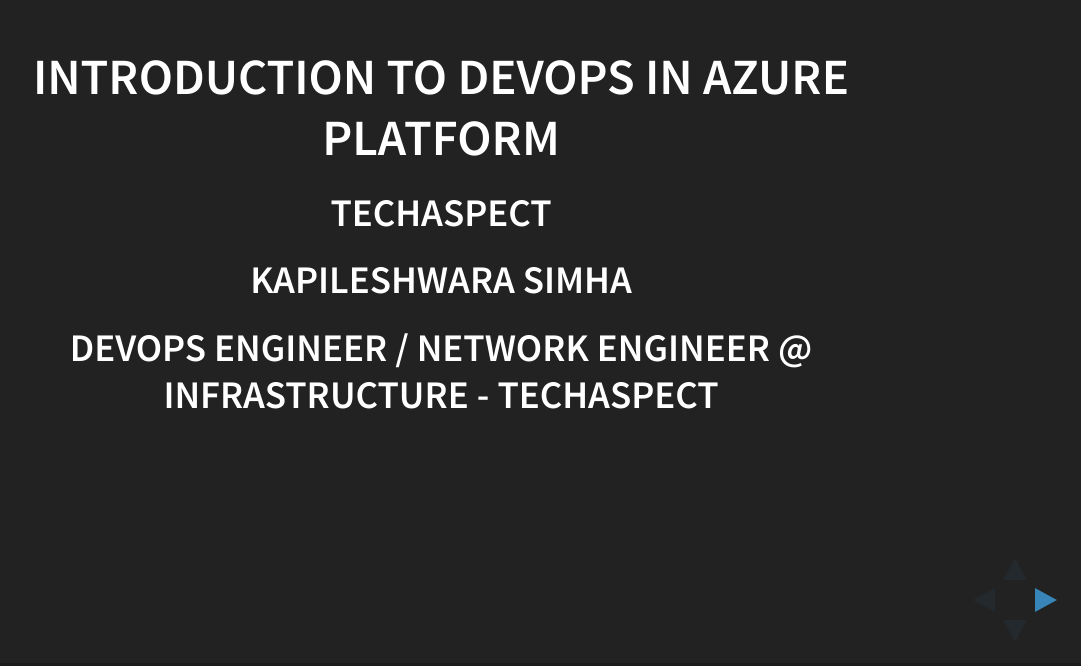
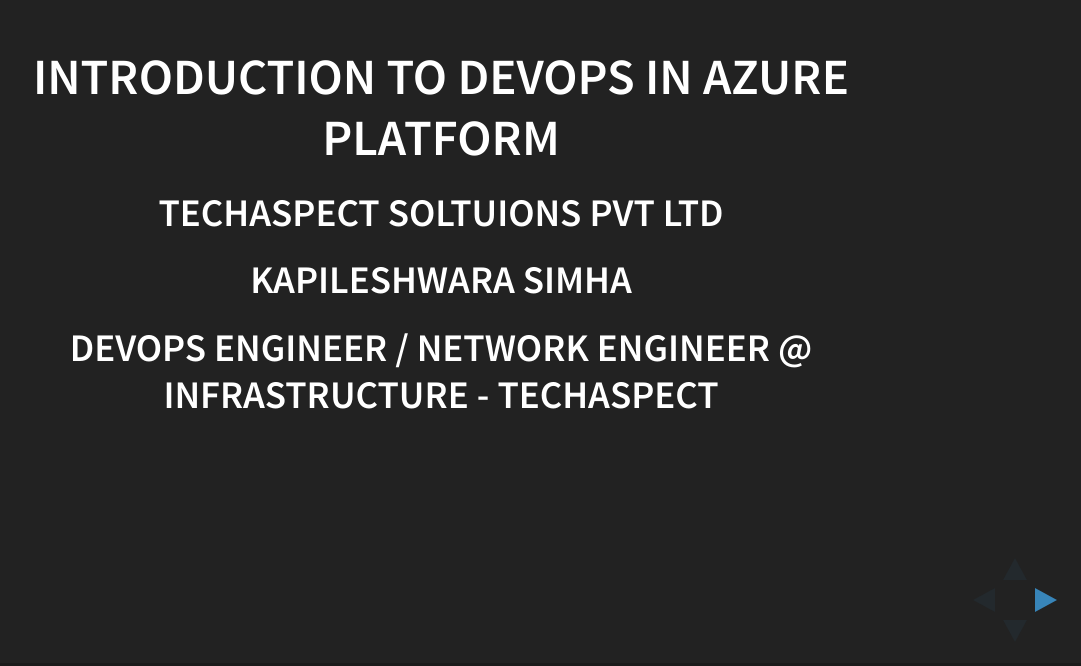
Before and after one commit to Kapileshwarn/devopsazureday, a website: page index.html in a window 1280 px wide. Shown: the part 134-800 px from the top of the page, without its empty margins (199-1280 px from the left). Drawn offline with Linux system fonts and the light colour scheme.

Commit message:
Update index.html

```diff
--- a/index.html
+++ b/index.html
@@ -29,7 +29,7 @@
 				<section>
 					<h3>Introduction to Devops in Azure Platform</h3>
 					<p>
-					<h4>Techaspect</h4>
+					<h4>Techaspect soltuions pvt ltd</h4>
 					</p>
 					<p>
 					<h4>Kapileshwara simha</h4>
```
